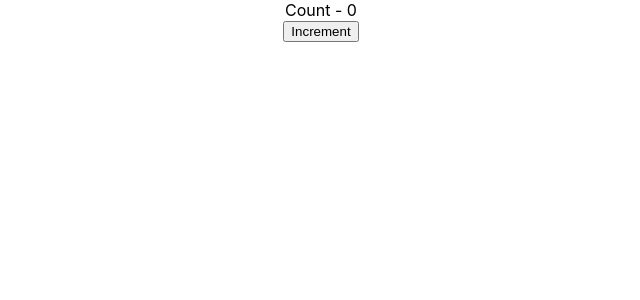
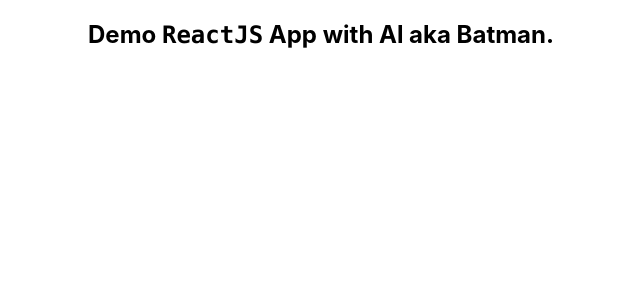
Before and after one commit to frizio/demo-react-app, a React (Create React App) app: page / in a window 1280 px wide. Shown: the top 300 px of the page, without its empty margins (319-959 px from the left). Built offline with nearby package versions, Linux system fonts and the light colour scheme.

Commit message:
Destructuring props 1 (functional component)

```diff
--- a/src/App.js
+++ b/src/App.js
@@ -10,7 +10,8 @@
   render() {
     return (
       <div className="App">
-        <Counter/>
+        <Greet name='Al' heroName='Batman'/>
+        {/* <Counter/> */}
         {/* <Message/> */}
         {/*
         <Greet name='Al' heroName='Batman'>
--- a/src/components/Greet.js
+++ b/src/components/Greet.js
@@ -1,13 +1,14 @@
 import React from 'react';
 
-const Greet = (props) => {
-  console.log(props);
+const Greet = ({name, heroName}) => {
+
   return (
     <div>
-      <h2>Demo <code>ReactJS</code> App with {props.name} aka {props.heroName}.</h2>
-      {props.children}
+      <h2>Demo <code>ReactJS</code> App with {name} aka {heroName}.</h2>
+      {/* {props.children} */}
     </div>
   );
+
 }
 
-export default Greet;
+export default Greet
```
